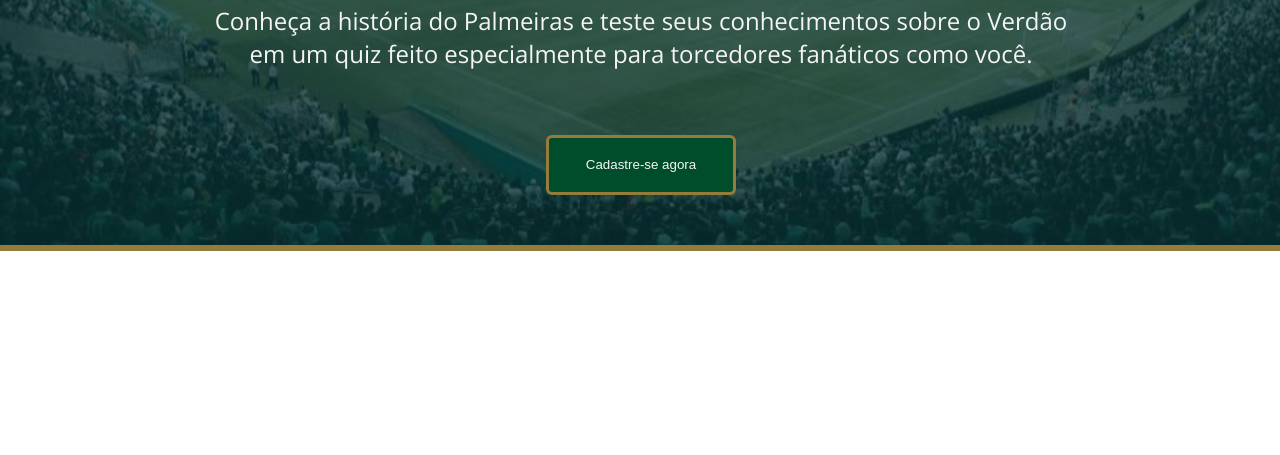
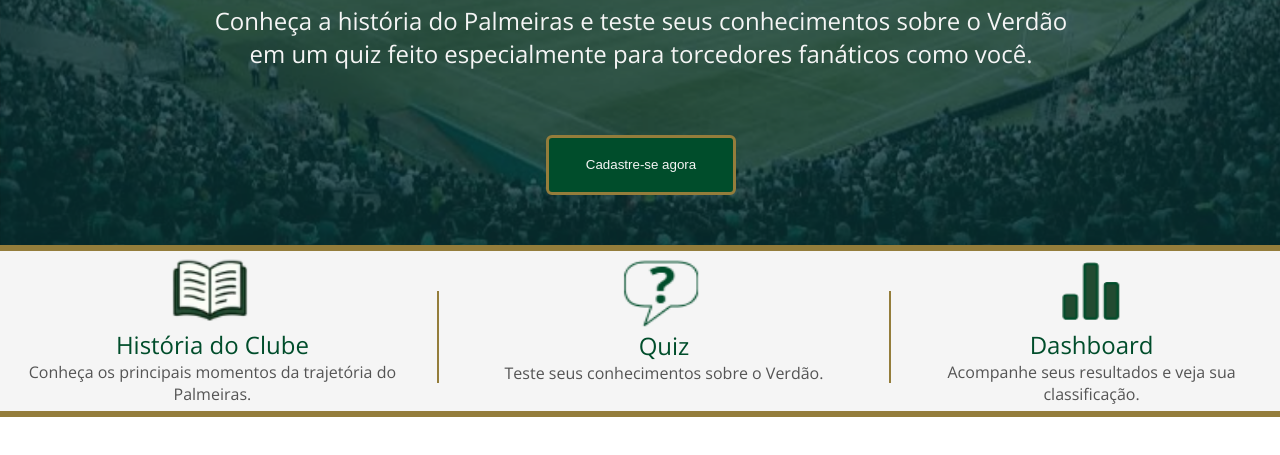
Before and after one commit to vinikenzosptech/AvanTI-Palestra, a website: page public/index.html in a window 1280 px wide. Shown: the part 313-768 px from the top of the page. Drawn offline with nearby package versions, Linux system fonts and the light colour scheme.

Commit message:
Implementação da seção com a descrição das funcionalidades do projeto

```diff
--- a/public/css/style.css
+++ b/public/css/style.css
@@ -85,3 +85,58 @@ body{
     color: #f5f5f5;
     border-radius: 6px;
 }
+
+#secao-descricao{
+    background-color: #f5f5f5;
+    height: 10rem;
+    display: flex;
+    flex-direction: row;
+    color: #004d2b;
+    justify-content: space-around;
+
+}
+
+#funcionalidade-descricao-1{
+    display: flex;
+    flex-direction: column;
+    justify-content: center;
+    align-items: center;
+    width: 25rem;
+    text-align: center;
+}
+
+#funcionalidade-descricao-2{
+    display: flex;
+    flex-direction: column;
+    justify-content: center;
+    align-items: center;
+    width: 25rem;
+    text-align: center;
+    margin-bottom: 20px;
+}
+
+#funcionalidade-descricao-3{
+    display: flex;
+    flex-direction: column;
+    justify-content: center;
+    align-items: center;
+    width: 22rem;
+    text-align: center;
+}
+
+
+.titulo-descricao{
+    font-size: x-large;
+}
+
+.frase-descricao{
+    color: #545454;
+
+}
+
+.divisor-vertical{
+    border: solid 1px;
+    border-color: #947d3b;
+    height: 90px;
+    margin-top: 40px;
+}
--- a/public/index.html
+++ b/public/index.html
@@ -35,6 +35,35 @@
         </div>
 
         <div class="divisor"></div>
+
+        <div id="secao-descricao">
+
+          <div id="funcionalidade-descricao-1">
+            <img src="assets/icon/icone-livro.png" alt="livro_icon" width="100px" height="70px">
+            <span class="titulo-descricao">História do Clube</span>
+            <span class="frase-descricao">Conheça os principais momentos da trajetória do Palmeiras.</span>
+          </div>
+
+          <div class="divisor-vertical"></div>
+
+          <div id="funcionalidade-descricao-2">
+            <img src="assets/icon/icone-quiz.png" alt="livro_icon" width="95px" height="70px">
+            <span class="titulo-descricao">Quiz</span>
+            <span class="frase-descricao">Teste seus conhecimentos sobre o Verdão.</span>
+          </div>
+
+          <div class="divisor-vertical"></div>
+
+          <div id="funcionalidade-descricao-3">
+            <img src="assets/icon/icone-dash.png" alt="livro_icon" width="100px" height="70px">
+            <span class="titulo-descricao">Dashboard</span>
+            <span class="frase-descricao">Acompanhe seus resultados e veja sua classificação.</span>
+          </div>
+
+        </div>
+
+        <div class="divisor"></div>
+
     </div>
   </body>
 </html>
```
Also changed, not shown: public/assets/icon/icone-dash.png (added), public/assets/icon/icone-livro.png (added), public/assets/icon/icone-quiz.png (added).
